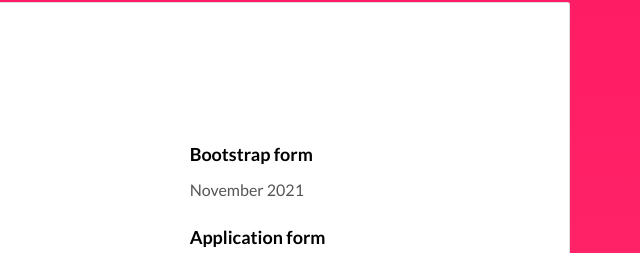
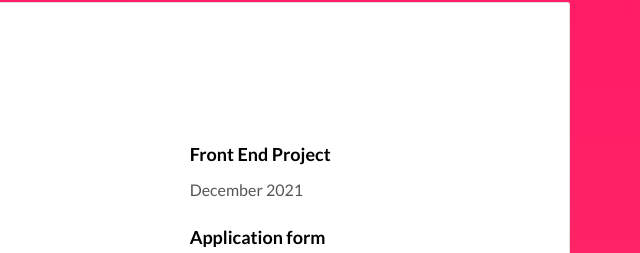
Before and after one commit to basth3art/basth3art.github.io, a plain HTML site: page index.html in a window 1280 px wide. Shown: the part 1136-1389 px from the top of the page, 640-1280 px from the left. Drawn offline with nearby package versions, Linux system fonts and the light colour scheme.

Commit message:
Update index.html

```diff
--- a/index.html
+++ b/index.html
@@ -92,8 +92,8 @@
               </div>
               <div class="col-md-4">
                <!--  <img src="./assets/images/img-08.jpg" class="img-responsive" alt=""> -->
-                <h3 class="h5"><a href="https://basth3art.github.io/Oceon-of-Books/">Bootstrap form</a></h3>
-                <p>November 2021 </p>
+                <h3 class="h5"><a href="https://basth3art.github.io/Oceon-of-Books/">Front End Project</a></h3>
+                <p>December 2021 </p>
               </div>
               <div class="col-md-4">
                 <!-- <img src="./assets/images/img-03.jpg" class="img-responsive" alt=""> -->
```
